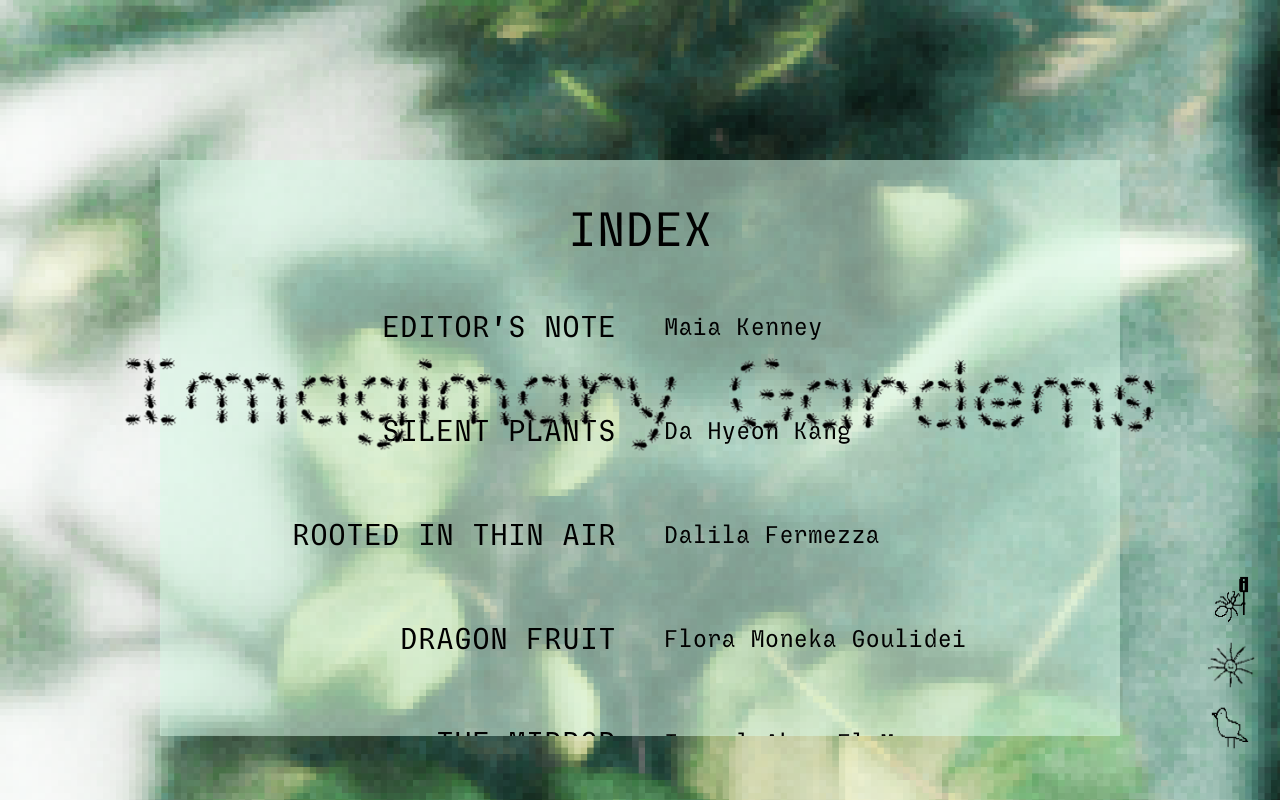
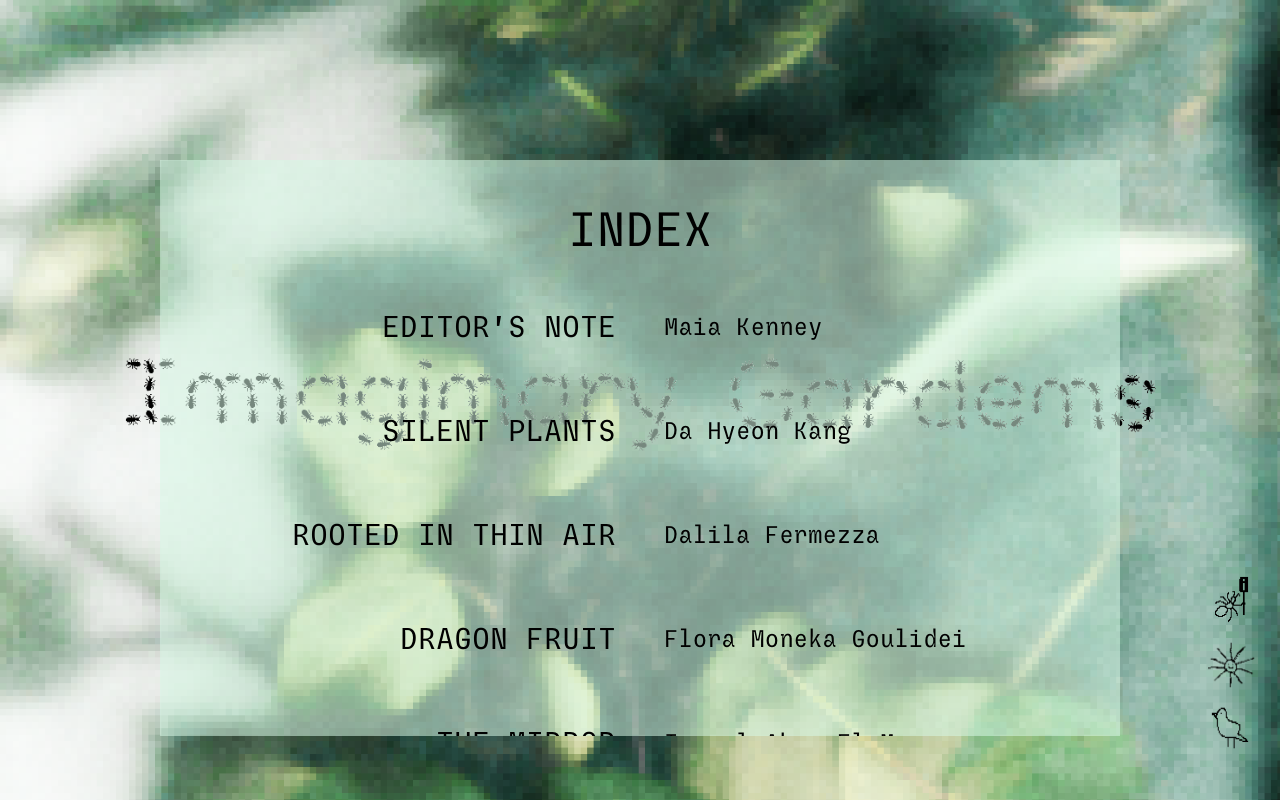
Before and after one commit to Simon-Dirks/imaginary-gardens, an Angular app: page / in a window 1280 px wide. Both pictures are taken after a click on the button 1232 px from the left and 600 px from the top of the page. Built offline with nearby package versions, Linux system fonts and the light colour scheme; no server answers.

Commit message:
Show index page over intro gif

```diff
--- a/src/app/index-overlay/index-overlay.component.html
+++ b/src/app/index-overlay/index-overlay.component.html
@@ -1,5 +1,5 @@
 <div
-  class="fixed inset-0 flex flex-col h-full w-full pl-0 px-0 md:px-16 pt-32 pb-0 md:pb-8 md:max-w-6xl mx-auto pointer-events-none font-['Sligoil'] select-none transition-opacity duration-2000"
+  class="fixed inset-0 flex flex-col h-full w-full pl-0 px-0 md:px-16 pt-32 pb-0 md:pb-8 md:max-w-6xl mx-auto pointer-events-none font-['Sligoil'] select-none transition-opacity duration-2000 z-[3]"
   [ngClass]="{
     'opacity-0': indexService.isShowing === false,
     'opacity-100': indexService.isShowing === true,
```
